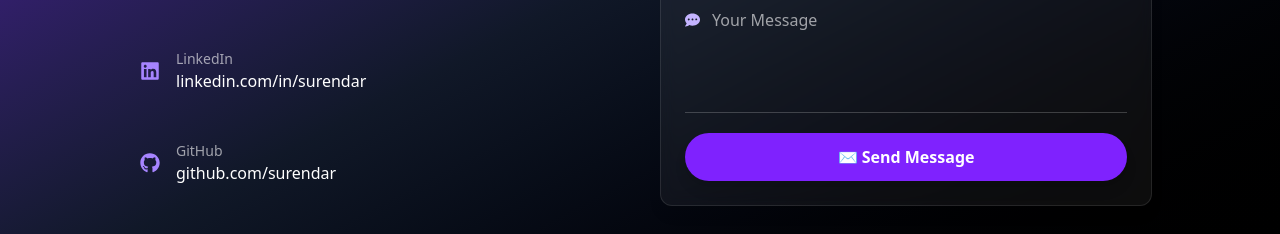
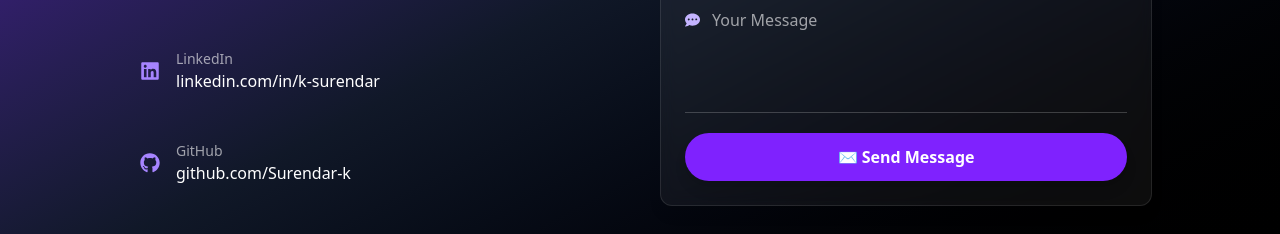
Before and after one commit to Surendar-k/Portfolio, a React (Vite) app: page / in a window 1280 px wide. Shown: the part 4174-4408 px from the top of the page. Built offline with nearby package versions, Linux system fonts and the light colour scheme.

Commit message:
changed details

```diff
--- a/src/components/Contact.jsx
+++ b/src/components/Contact.jsx
@@ -43,14 +43,14 @@
               {
                 icon: <FaLinkedin className="text-violet-400 text-xl" />,
                 label: 'LinkedIn',
-                value: 'linkedin.com/in/surendar',
-                href: 'https://linkedin.com/in/surendar',
+                value: 'linkedin.com/in/k-surendar',
+                href: 'https://www.linkedin.com/in/k-surendar/',
               },
               {
                 icon: <FaGithub className="text-violet-400 text-xl" />,
                 label: 'GitHub',
-                value: 'github.com/surendar',
-                href: 'https://github.com/surendar',
+                value: 'github.com/Surendar-k',
+                href: 'https://github.com/Surendar-k',
               },
             ].map((item, idx) => (
               <div
```
